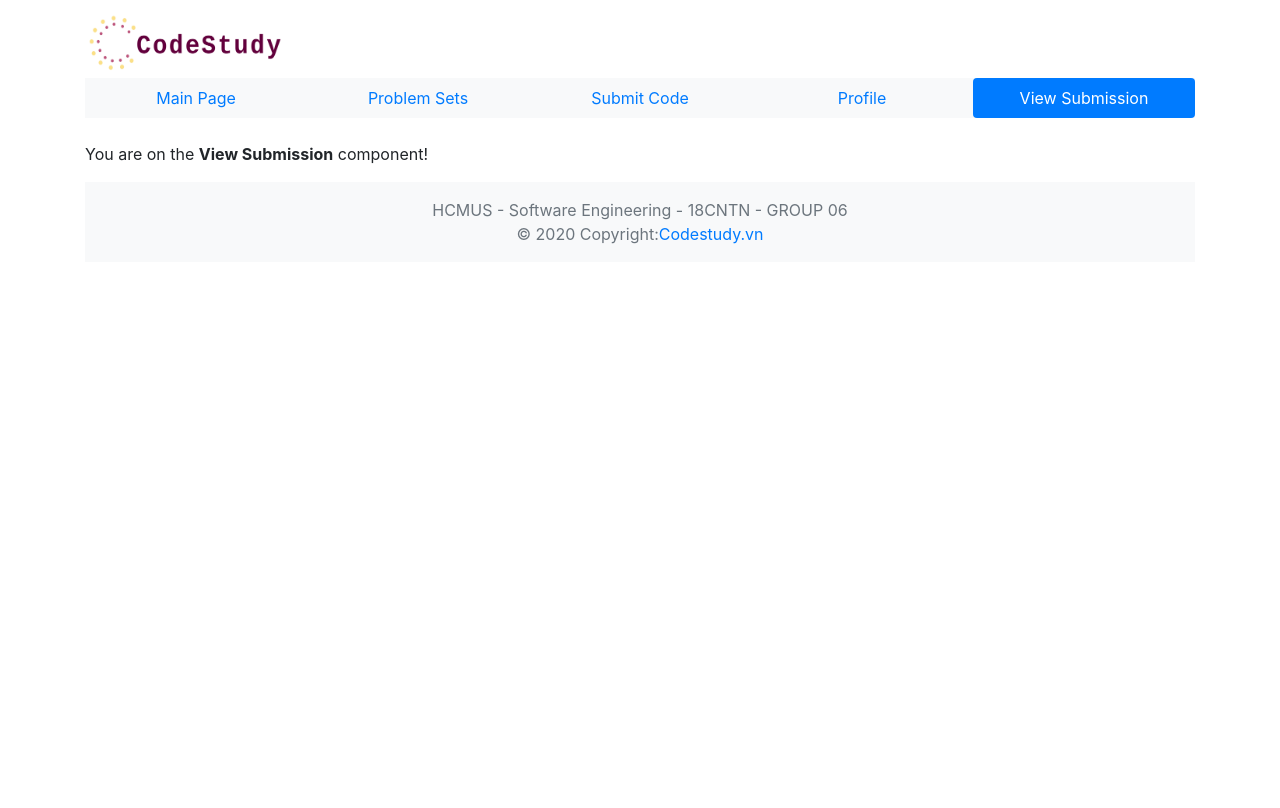
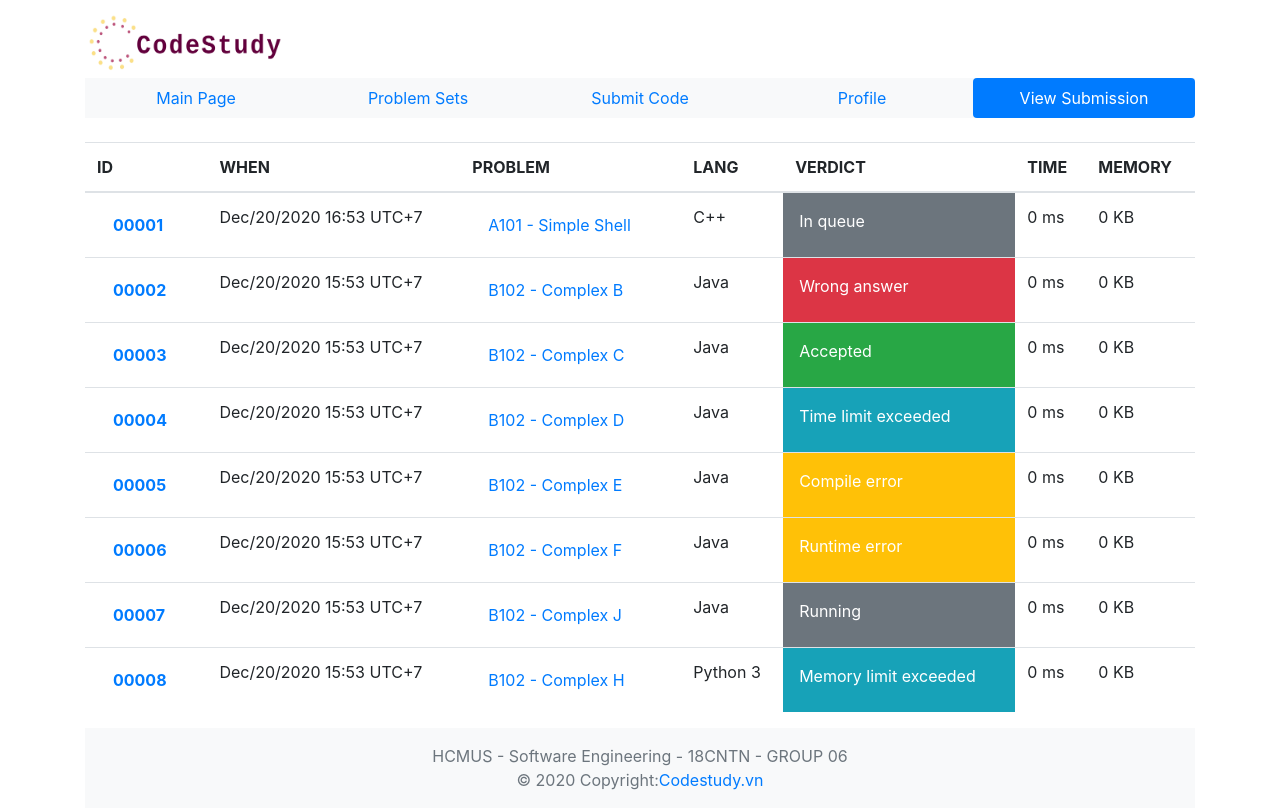
Before and after one commit to tieubaovi0217/HCMUS-Codestudy-Group06, a React (Create React App) app: page /viewsubmission in a window 1280 px wide. Built offline with nearby package versions, Linux system fonts and the light colour scheme.

Commit message:
ViewSubmisssion_BoSung
HoangPhuc

```diff
--- a/src/components/viewsubmission.component.js
+++ b/src/components/viewsubmission.component.js
@@ -1,11 +1,85 @@
-import React, {Component} from 'react';
+import React, {Component, memo} from 'react';
 
 export default class ViewSubmission extends Component    {
+    constructor(props){
+        super(props);
+        this.state = {
+            submissions: [
+                {id :'00001',when: 'Dec/20/2020 16:53 UTC+7',problem:'A101 - Simple Shell ',lang:'C++',verdict:'In queue',time:'0 ms',memory:'0 KB'},
+                {id :'00002',when: 'Dec/20/2020 15:53 UTC+7',problem:'B102 - Complex B ',lang:'Java',verdict:'Wrong answer',time:'0 ms',memory:'0 KB'},
+                {id :'00003',when: 'Dec/20/2020 15:53 UTC+7',problem:'B102 - Complex C ',lang:'Java',verdict:'Accepted',time:'0 ms',memory:'0 KB'},
+                {id :'00004',when: 'Dec/20/2020 15:53 UTC+7',problem:'B102 - Complex D ',lang:'Java',verdict:'Time limit exceeded',time:'0 ms',memory:'0 KB'},
+                {id :'00005',when: 'Dec/20/2020 15:53 UTC+7',problem:'B102 - Complex E ',lang:'Java',verdict:'Compile error',time:'0 ms',memory:'0 KB'},
+                {id :'00006',when: 'Dec/20/2020 15:53 UTC+7',problem:'B102 - Complex F ',lang:'Java',verdict:'Runtime error',time:'0 ms',memory:'0 KB'},
+                {id :'00007',when: 'Dec/20/2020 15:53 UTC+7',problem:'B102 - Complex J ',lang:'Java',verdict:'Running',time:'0 ms',memory:'0 KB'},
+                {id :'00008',when: 'Dec/20/2020 15:53 UTC+7',problem:'B102 - Complex H ',lang:'Python 3',verdict:'Memory limit exceeded ',time:'0 ms',memory:'0 KB'},
+
+            ]
+        }
+    }
+
+    renderTableHeader() {
+        let header = Object.keys(this.state.submissions[0])
+        return header.map((key, index) => {
+           return <th key={index} >{key.toUpperCase()}</th>
+        })
+     }
+
+    renderTableData() {
+        return this.state.submissions.map((submission, index) => {
+           const { id, when,problem,lang,verdict,time,memory } = submission //destructuring
+           const renderAuthButton = ()=>{
+                if(verdict=='Accepted')
+                {
+                    return  <td class="p-3 mb-2 bg-success text-white"> {verdict}</td>
+                }
+                else if (verdict =='In queue' || verdict == 'Running')
+                {
+                    return  <td class="p-3 mb-2 bg-secondary text-white"> {verdict}</td>
+                }
+                else if (verdict=='Compile error' || verdict=='Runtime error')
+                {
+                    return  <td class="p-3 mb-2 bg-warning text-white"> {verdict}</td>
+                }
+                else if (verdict == 'Wrong answer')
+                {
+                    return  <td class="p-3 mb-2 bg-danger text-white"> {verdict}</td>
+                }
+                else
+                {
+                    return  <td class="p-3 mb-2 bg-info text-white"> {verdict}</td>
+                }
+
+            }
+
+           return (
+              <tr key={id}>
+                 <th scope="row"> <a class="nav-link" href=""> {id} </a></th>
+                 <td>{when}</td>
+                 <td> <a class="nav-link" href=""> {problem} </a> </td>
+                 <td>{lang}</td>
+                 {renderAuthButton()}
+                 <td>{time}</td>
+                 <td>{memory}</td>
+              </tr>
+           );
+        })
+     }
+
     render() {
         return (
-            // Your code goes here, must included in a <div>
             <div>
-                <p>You are on the <strong>View Submission</strong> component!</p>
+                <table class="table">
+
+                <thead>
+                  <tr> {this.renderTableHeader()} </tr>
+                </thead>
+
+                <tbody>
+                    {this.renderTableData()}
+                </tbody>
+                </table>
+
             </div>
         );
     }
```
Also changed, not shown: 1 other file (tests, documents, lock files or other folders).
